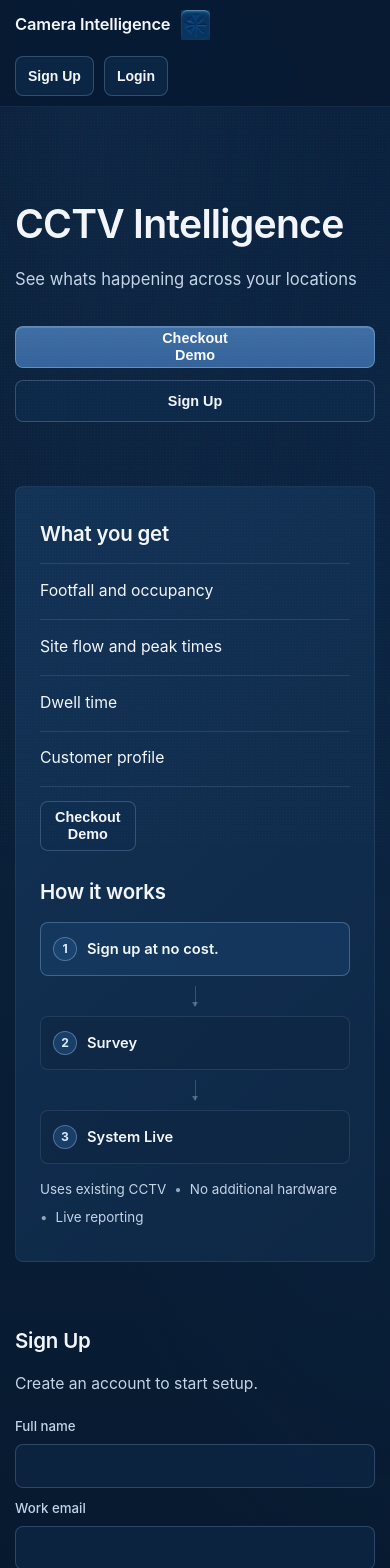
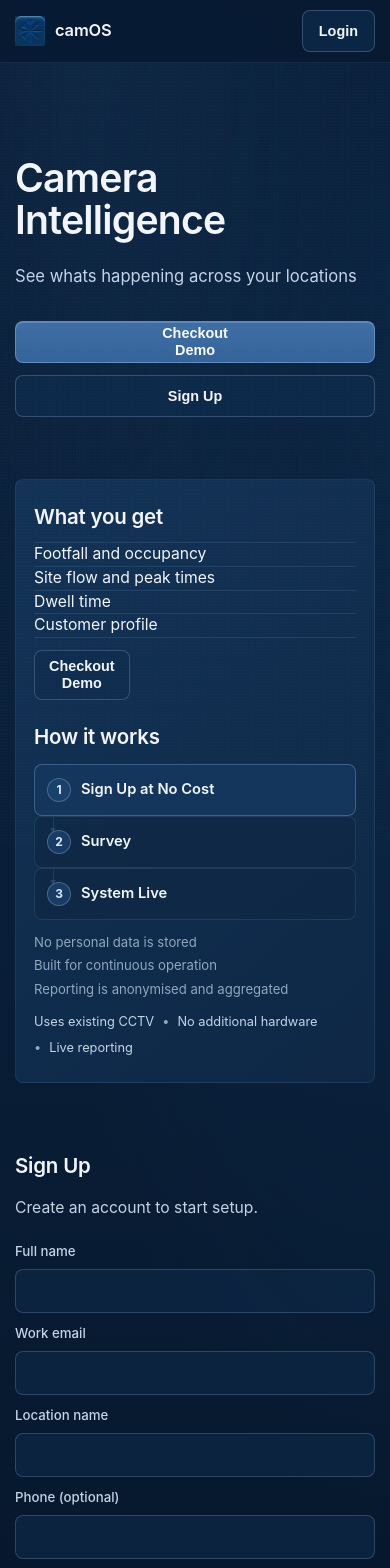
Before and after one commit to Ali-Nigzu/portal, a React (Vite) app in the folder frontend/: page / in a window 390 px wide. Shown: the top 1568 px of the page. Built offline with nearby package versions, Linux system fonts and the light colour scheme; no server answers.

Commit message:
Polish landing band alignment and required content updates

```diff
--- a/frontend/src/features/landing/LandingPage.tsx
+++ b/frontend/src/features/landing/LandingPage.tsx
@@ -39,7 +39,7 @@ const LandingPage: React.FC = () => {
 
   return (
     <div className="landing-page">
-      <LandingHeader onSignUp={scrollToSignUp} onLogin={goToLogin} />
+      <LandingHeader onLogin={goToLogin} />
 
       <main>
         <section className="landing-hero" aria-labelledby="landing-hero-title">
@@ -69,17 +69,23 @@ const LandingPage: React.FC = () => {
         <section className="landing-content-band" aria-label="Landing information">
           <div className="landing-container landing-content-grid">
             <article className="landing-what-you-get" aria-labelledby="what-you-get-title">
-              <h2 id="what-you-get-title">{landingCopy.whatYouGet.heading}</h2>
+              <h2 id="what-you-get-title" className="core-row-heading">
+                {landingCopy.whatYouGet.heading}
+              </h2>
               <div className="landing-spec-list" role="list" aria-label="What you get list">
-                {landingCopy.whatYouGet.items.map((item) => (
-                  <div key={item} className="landing-spec-row" role="listitem">
+                {landingCopy.whatYouGet.items.map((item, index) => (
+                  <div
+                    key={item}
+                    className={`landing-spec-row core-row-${index + 1}`}
+                    role="listitem"
+                  >
                     <span>{item}</span>
                   </div>
                 ))}
               </div>
               <button
                 type="button"
-                className="btn btn-check-demo btn-stacked"
+                className="btn btn-check-demo btn-stacked core-row-action"
                 onClick={goToDemo}
               >
                 <span>Checkout</span>
@@ -88,23 +94,26 @@ const LandingPage: React.FC = () => {
             </article>
 
             <article className="landing-how-it-works" aria-labelledby="how-it-works-title">
-              <h2 id="how-it-works-title">{landingCopy.howItWorks.heading}</h2>
+              <h2 id="how-it-works-title" className="core-row-heading">
+                {landingCopy.howItWorks.heading}
+              </h2>
+
               <ol className="landing-flow-rail" aria-label="How it works flow">
-                <li className="landing-flow-step landing-flow-step--primary">
+                <li className="landing-flow-step core-row-1 landing-flow-step--primary">
                   <span className="landing-flow-index" aria-hidden="true">
                     1
                   </span>
                   <span className="landing-flow-text">{landingCopy.howItWorks.firstStep}</span>
                 </li>
-                <li className="landing-flow-connector" aria-hidden="true" />
-                <li className="landing-flow-step">
+
+                <li className="landing-flow-step core-row-2">
                   <span className="landing-flow-index" aria-hidden="true">
                     2
                   </span>
                   <span className="landing-flow-text">{landingCopy.howItWorks.secondStep}</span>
                 </li>
-                <li className="landing-flow-connector" aria-hidden="true" />
-                <li className="landing-flow-step">
+
+                <li className="landing-flow-step core-row-3">
                   <span className="landing-flow-index" aria-hidden="true">
                     3
                   </span>
@@ -112,7 +121,19 @@ const LandingPage: React.FC = () => {
                 </li>
               </ol>
 
-              <div className="landing-support-facts" role="list" aria-label="Supporting facts">
+              <div className="landing-trust-points core-row-4" role="list" aria-label="Trust points">
+                {landingCopy.howItWorks.trustPoints.map((point) => (
+                  <div key={point} role="listitem" className="landing-trust-point">
+                    {point}
+                  </div>
+                ))}
+              </div>
+
+              <div
+                className="landing-support-facts core-row-action"
+                role="list"
+                aria-label="Supporting facts"
+              >
                 {landingCopy.howItWorks.facts.map((fact) => (
                   <span key={fact} role="listitem" className="landing-support-fact">
                     {fact}
--- a/frontend/src/features/landing/components/LandingFooter.tsx
+++ b/frontend/src/features/landing/components/LandingFooter.tsx
@@ -11,6 +11,7 @@ const LandingFooter: React.FC<LandingFooterProps> = ({ onLogin }) => (
       <div className="landing-footer-main">
         <p>{landingCopy.footer.legalLine1}</p>
         <p>{landingCopy.footer.legalLine2}</p>
+        <p className="landing-footer-contact">{landingCopy.footer.contactEmail}</p>
         <p className="landing-footer-links">
           <span>Links: </span>
           <a href="#" onClick={(event) => event.preventDefault()}>
--- a/frontend/src/features/landing/components/LandingHeader.tsx
+++ b/frontend/src/features/landing/components/LandingHeader.tsx
@@ -3,26 +3,22 @@ import { companyLogoDataUri } from "../../../assets/companyLogo";
 import { landingCopy } from "../content";
 
 type LandingHeaderProps = {
-  onSignUp: () => void;
   onLogin: () => void;
 };
 
-const LandingHeader: React.FC<LandingHeaderProps> = ({ onSignUp, onLogin }) => (
+const LandingHeader: React.FC<LandingHeaderProps> = ({ onLogin }) => (
   <header className="landing-header">
     <div className="landing-container landing-header-top">
       <div className="landing-brand" aria-label="camOS">
-        <div className="landing-brand-name">{landingCopy.brand.logoText}</div>
         <img
           src={companyLogoDataUri}
           alt="camOS Logo"
           className="landing-brand-logo"
         />
+        <div className="landing-brand-name">{landingCopy.brand.logoText}</div>
       </div>
 
       <div className="landing-header-actions">
-        <button type="button" className="btn btn-secondary" onClick={onSignUp}>
-          {landingCopy.nav.actions.signUp}
-        </button>
         <button type="button" className="btn btn-tertiary" onClick={onLogin}>
           {landingCopy.nav.actions.login}
         </button>
--- a/frontend/src/features/landing/content.ts
+++ b/frontend/src/features/landing/content.ts
@@ -1,6 +1,6 @@
 export const landingCopy = {
   brand: {
-    logoText: "Camera Intelligence",
+    logoText: "camOS",
   },
   nav: {
     actions: {
@@ -10,7 +10,7 @@ export const landingCopy = {
     },
   },
   hero: {
-    headline: "CCTV Intelligence",
+    headline: "Camera Intelligence",
     supportLine: "See whats happening across your locations",
   },
   whatYouGet: {
@@ -24,9 +24,14 @@ export const landingCopy = {
   },
   howItWorks: {
     heading: "How it works",
-    firstStep: "Sign up at no cost.",
+    firstStep: "Sign Up at No Cost",
     secondStep: "Survey",
     thirdStep: "System Live",
+    trustPoints: [
+      "No personal data is stored",
+      "Built for continuous operation",
+      "Reporting is anonymised and aggregated",
+    ],
     facts: ["Uses existing CCTV", "No additional hardware", "Live reporting"],
   },
   signUp: {
@@ -38,6 +43,7 @@ export const landingCopy = {
     legalLine1:
       "Camera Operating Systems Limited is registered in England and Wales. Registered number: 16937639",
     legalLine2: "Registered address: 71-75 Shelton St, London WC2H 9JQ, UK",
+    contactEmail: "enquiries@camos.app",
     links: ["Privacy", "Terms", "Contact", "Login"],
     socials: {
       youtube: "YouTube",
--- a/frontend/src/styles/LandingPage.css
+++ b/frontend/src/styles/LandingPage.css
@@ -10,6 +10,13 @@
   --landing-accent: #2f5f96;
   --landing-accent-strong: #3f77b5;
   --landing-focus: #73a7e3;
+  --space-8: 8px;
+  --space-12: 12px;
+  --space-16: 16px;
+  --space-20: 20px;
+  --space-24: 24px;
+  --space-32: 32px;
+  --space-40: 40px;
 }
 
 * {
@@ -64,17 +71,23 @@ body {
 }
 
 .landing-header-top {
-  min-height: 70px;
+  min-height: 68px;
   display: flex;
   align-items: center;
   justify-content: space-between;
-  gap: 16px;
+  gap: var(--space-16);
 }
 
 .landing-brand {
   display: inline-flex;
   align-items: center;
   gap: 10px;
+}
+
+.landing-brand-logo {
+  width: 30px;
+  height: 30px;
+  object-fit: contain;
 }
 
 .landing-brand-name {
@@ -85,17 +98,10 @@ body {
   white-space: nowrap;
 }
 
-.landing-brand-logo {
-  width: 30px;
-  height: 30px;
-  object-fit: contain;
-}
-
 .landing-header-actions {
   display: flex;
   align-items: center;
   gap: 10px;
-  flex-wrap: nowrap;
 }
 
 .btn {
@@ -160,6 +166,7 @@ body {
 .btn-check-demo {
   min-height: 44px;
   padding: 8px 14px;
+  width: fit-content;
 }
 
 .btn:focus-visible,
@@ -173,11 +180,11 @@ body {
 
 .landing-hero,
 #sign-up {
-  scroll-margin-top: 90px;
+  scroll-margin-top: 88px;
 }
 
 .landing-hero {
-  padding: 112px 0 74px;
+  padding: 108px 0 72px;
 }
 
 .landing-hero-inner {
@@ -186,9 +193,9 @@ body {
 
 .landing-hero h1 {
   margin: 0;
-  max-width: 11.5ch;
-  font-size: clamp(2.45rem, 5.6vw, 4.1rem);
-  line-height: 1.06;
+  max-width: 12.2ch;
+  font-size: clamp(2.45rem, 5.3vw, 4rem);
+  line-height: 1.08;
   letter-spacing: -0.02em;
   font-weight: 630;
 }
@@ -202,14 +209,14 @@ body {
 }
 
 .landing-hero-actions {
-  margin-top: 34px;
+  margin-top: 32px;
   display: flex;
   align-items: center;
   gap: 12px;
 }
 
 .landing-content-band {
-  padding: 0 0 18px;
+  padding: 0 0 22px;
 }
 
 .landing-content-grid {
@@ -220,15 +227,50 @@ body {
   border: 1px solid var(--landing-hairline-soft);
   display: grid;
   grid-template-columns: 5fr 7fr;
-  gap: 34px;
-  padding: 44px 40px;
+  gap: var(--space-32);
+  padding: var(--space-40) 36px;
+  min-height: clamp(360px, 34vw, 420px);
 }
 
 .landing-what-you-get,
 .landing-how-it-works {
   min-width: 0;
   display: grid;
-  grid-template-rows: auto repeat(4, minmax(56px, auto)) auto;
+  grid-template-rows:
+    auto
+    minmax(52px, auto)
+    minmax(52px, auto)
+    minmax(52px, auto)
+    minmax(52px, auto)
+    minmax(48px, auto);
+  row-gap: 0;
+  align-content: stretch;
+}
+
+.core-row-heading {
+  align-self: end;
+  margin-bottom: var(--space-16);
+}
+
+.core-row-1 {
+  grid-row: 2;
+}
+
+.core-row-2 {
+  grid-row: 3;
+}
+
+.core-row-3 {
+  grid-row: 4;
+}
+
+.core-row-4 {
+  grid-row: 5;
+}
+
+.core-row-action {
+  grid-row: 6;
+  align-self: end;
 }
 
 .landing-what-you-get h2,
@@ -242,55 +284,74 @@ body {
 }
 
 .landing-spec-list {
-  margin-top: 18px;
-  display: grid;
-  grid-template-rows: repeat(4, minmax(56px, auto));
+  display: contents;
 }
 
 .landing-spec-row {
   display: flex;
   align-items: center;
-  border-top: 1px solid rgba(106, 139, 176, 0.24);
+  border-top: 1px solid rgba(106, 139, 176, 0.2);
   color: var(--landing-text-primary);
-  font-size: 0.985rem;
+  font-size: 0.98rem;
   line-height: 1.45;
   padding-right: 10px;
 }
 
-.landing-spec-row:last-child {
-  border-bottom: 1px solid rgba(106, 139, 176, 0.24);
+.landing-spec-row.core-row-4 {
+  border-bottom: 1px solid rgba(106, 139, 176, 0.2);
 }
 
 .landing-what-you-get .btn-check-demo {
-  margin-top: 18px;
   justify-self: start;
-  align-self: end;
 }
 
 .landing-flow-rail {
-  margin: 18px 0 0;
+  grid-row: 2 / span 3;
+  margin: 0;
   padding: 0;
   list-style: none;
   display: grid;
-  grid-template-columns: minmax(0, 1fr) 30px minmax(0, 1fr) 30px minmax(0, 1fr);
-  align-items: center;
-  gap: 8px;
+  grid-template-rows: repeat(3, minmax(52px, auto));
+  row-gap: 0;
 }
 
 .landing-flow-step {
   display: inline-flex;
   align-items: center;
   gap: 10px;
-  min-height: 54px;
+  min-height: 52px;
   padding: 0 12px;
   border-radius: 8px;
-  background: rgba(14, 38, 66, 0.66);
-  border: 1px solid rgba(106, 139, 176, 0.22);
+  background: rgba(14, 38, 66, 0.58);
+  border: 1px solid rgba(106, 139, 176, 0.2);
+  position: relative;
+}
+
+.landing-flow-step.core-row-1::after,
+.landing-flow-step.core-row-2::after {
+  content: "";
+  position: absolute;
+  left: 18px;
+  bottom: -18px;
+  width: 1px;
+  height: 16px;
+  background: rgba(126, 157, 193, 0.42);
+}
+
+.landing-flow-step.core-row-1::before,
+.landing-flow-step.core-row-2::before {
+  content: "";
+  position: absolute;
+  left: 15px;
+  bottom: -18px;
+  border-left: 3px solid transparent;
+  border-right: 3px solid transparent;
+  border-top: 5px solid rgba(126, 157, 193, 0.55);
 }
 
 .landing-flow-step--primary {
-  border-color: rgba(121, 155, 196, 0.45);
-  background: rgba(23, 58, 98, 0.78);
+  border-color: rgba(121, 155, 196, 0.42);
+  background: rgba(23, 58, 98, 0.72);
 }
 
 .landing-flow-index {
@@ -300,11 +361,11 @@ body {
   display: inline-flex;
   align-items: center;
   justify-content: center;
-  font-size: 0.76rem;
+  font-size: 0.75rem;
   font-weight: 700;
   color: #dbeafb;
-  border: 1px solid rgba(141, 171, 207, 0.48);
-  background: rgba(31, 72, 118, 0.72);
+  border: 1px solid rgba(141, 171, 207, 0.4);
+  background: rgba(31, 72, 118, 0.66);
   flex-shrink: 0;
 }
 
@@ -315,26 +376,21 @@ body {
   color: var(--landing-text-primary);
 }
 
-.landing-flow-connector {
-  position: relative;
-  height: 1px;
-  width: 100%;
-  background: rgba(126, 157, 193, 0.34);
+.landing-trust-points {
+  display: flex;
+  flex-direction: column;
+  justify-content: center;
+  gap: 6px;
+  padding: 6px 0;
 }
 
-.landing-flow-connector::after {
-  content: "";
-  position: absolute;
-  right: -1px;
-  top: -3px;
-  border-top: 3.5px solid transparent;
-  border-bottom: 3.5px solid transparent;
-  border-left: 5px solid rgba(126, 157, 193, 0.52);
+.landing-trust-point {
+  font-size: 0.82rem;
+  color: var(--landing-text-muted);
+  line-height: 1.35;
 }
 
 .landing-support-facts {
-  margin-top: 18px;
-  align-self: end;
   color: var(--landing-text-secondary);
   font-size: 0.84rem;
   line-height: 1.45;
@@ -452,6 +508,10 @@ body {
   margin-top: 2px;
 }
 
+.landing-footer-contact {
+  color: var(--landing-text-secondary) !important;
+}
+
 .landing-footer-links {
   margin-top: 4px !important;
 }
@@ -504,64 +564,50 @@ body {
   height: 14px;
 }
 
-@media (max-width: 1200px) {
-  .landing-content-grid {
-    padding: 40px 32px;
-    gap: 28px;
-  }
-
-  .landing-flow-rail {
-    grid-template-columns: minmax(0, 1fr);
-    gap: 10px;
-  }
-
-  .landing-flow-connector {
-    width: 1px;
-    height: 20px;
-    justify-self: center;
-  }
-
-  .landing-flow-connector::after {
-    right: -2px;
-    top: auto;
-    bottom: -1px;
-    border-left: 3.5px solid transparent;
-    border-right: 3.5px solid transparent;
-    border-top: 5px solid rgba(126, 157, 193, 0.52);
-    border-bottom: 0;
-  }
-}
-
 @media (max-width: 1024px) {
   .landing-container {
     width: min(1160px, calc(100% - 44px));
   }
 
   .landing-hero {
-    padding: 96px 0 64px;
+    padding: 94px 0 62px;
   }
 
   .landing-content-grid {
     grid-template-columns: 1fr;
+    gap: 28px;
+    min-height: 0;
     padding: 34px 24px;
-    gap: 28px;
   }
 
   .landing-what-you-get,
   .landing-how-it-works {
     grid-template-rows: auto;
+    row-gap: 12px;
+  }
+
+  .core-row-heading,
+  .core-row-1,
+  .core-row-2,
+  .core-row-3,
+  .core-row-4,
+  .core-row-action,
+  .landing-flow-rail {
+    grid-row: auto;
   }
 
   .landing-spec-list {
-    margin-top: 16px;
+    display: grid;
+    grid-template-columns: 1fr;
+    gap: 0;
   }
 
-  .landing-what-you-get .btn-check-demo {
-    margin-top: 14px;
+  .landing-flow-rail {
+    margin-top: 2px;
   }
 
-  .landing-support-facts {
-    margin-top: 16px;
+  .landing-trust-points {
+    padding: 2px 0;
   }
 }
 
@@ -573,18 +619,6 @@ body {
   .landing-header-top {
     min-height: auto;
     padding: 10px 0;
-    flex-wrap: wrap;
-  }
-
-  .landing-header-actions {
-    width: 100%;
-    justify-content: flex-start;
-  }
-
-  .landing-header-actions .btn {
-    min-height: 40px;
-    padding: 0 12px;
-    font-size: 0.875rem;
   }
 
   .landing-hero h1,
@@ -602,8 +636,17 @@ body {
     width: 100%;
   }
 
-  .btn-stacked {
-    align-items: center;
+  .landing-content-grid {
+    padding: 24px 18px;
+    gap: 24px;
+  }
+
+  .landing-flow-step {
+    padding-right: 10px;
+  }
+
+  .landing-support-facts {
+    font-size: 0.8rem;
   }
 
   .landing-signup {
```
